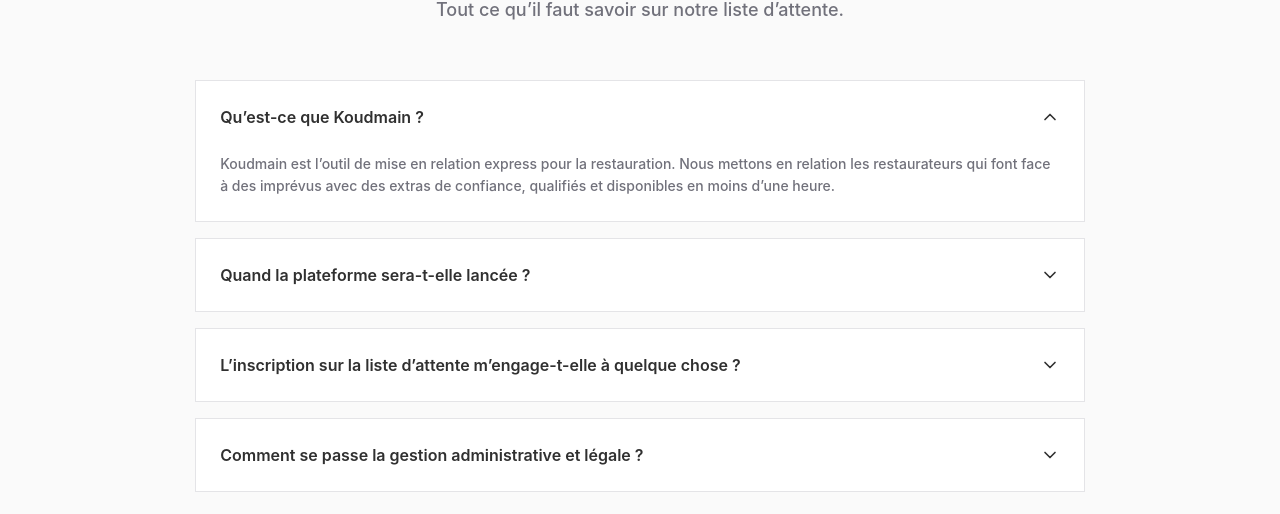
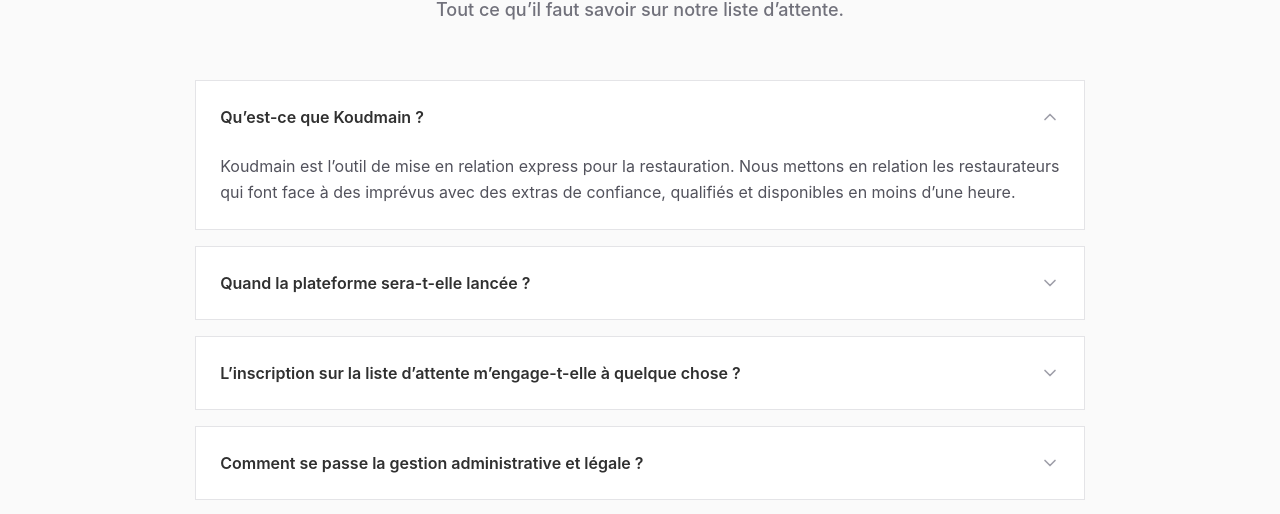
Before and after one commit to Koudmain/Koudmain-web, a Next.js app: page / in a window 1280 px wide. Both pictures are taken after a click on the button "Qu’est-ce que Koudmain ?". Shown: the part 1816-2330 px from the top of the page. Built offline with nearby package versions, Linux system fonts and the light colour scheme; no server answers.

Commit message:
fix: FAQ animation and police size

```diff
--- a/src/app/(marketing)/HomeClient.tsx
+++ b/src/app/(marketing)/HomeClient.tsx
@@ -253,28 +253,41 @@
             {questions.map(([question, answer], index) => {
               const isOpen = openQuestion === index;
               return (
-                <article key={question} className="rounded-xl border border-zinc-200 bg-white">
+                <article
+                  key={question}
+                  className="overflow-hidden rounded-xl border border-zinc-200 bg-white"
+                >
                   <button
                     type="button"
                     onClick={() => setOpenQuestion(isOpen ? -1 : index)}
                     className="flex w-full items-center justify-between gap-4 p-4 text-left text-base font-semibold text-primary sm:p-6"
+                    aria-expanded={isOpen}
                   >
                     <span>{question}</span>
                     <ChevronDown
                       size={20}
-                      className={`shrink-0 transition-transform ${isOpen ? 'rotate-180' : ''}`}
+                      className={`shrink-0 text-zinc-400 transition-transform duration-300 ease-out ${
+                        isOpen ? 'rotate-180 text-secondary' : ''
+                      }`}
                     />
                   </button>
                   <AnimatePresence initial={false}>
                     {isOpen && (
-                      <motion.p
+                      <motion.div
+                        key="content"
                         initial={{ height: 0, opacity: 0 }}
                         animate={{ height: 'auto', opacity: 1 }}
                         exit={{ height: 0, opacity: 0 }}
-                        className="overflow-hidden px-4 pb-4 text-sm font-medium leading-[22px] text-zinc-500 sm:px-6 sm:pb-6"
+                        transition={{
+                          height: { duration: 0.28, ease: [0.04, 0.62, 0.23, 0.98] },
+                          opacity: { duration: 0.2, ease: 'easeInOut' },
+                        }}
+                        className="overflow-hidden"
                       >
-                        {answer}
-                      </motion.p>
+                        <p className="px-4 pb-5 text-base font-normal leading-relaxed text-zinc-600 sm:px-6 sm:pb-6">
+                          {answer}
+                        </p>
+                      </motion.div>
                     )}
                   </AnimatePresence>
                 </article>
```
